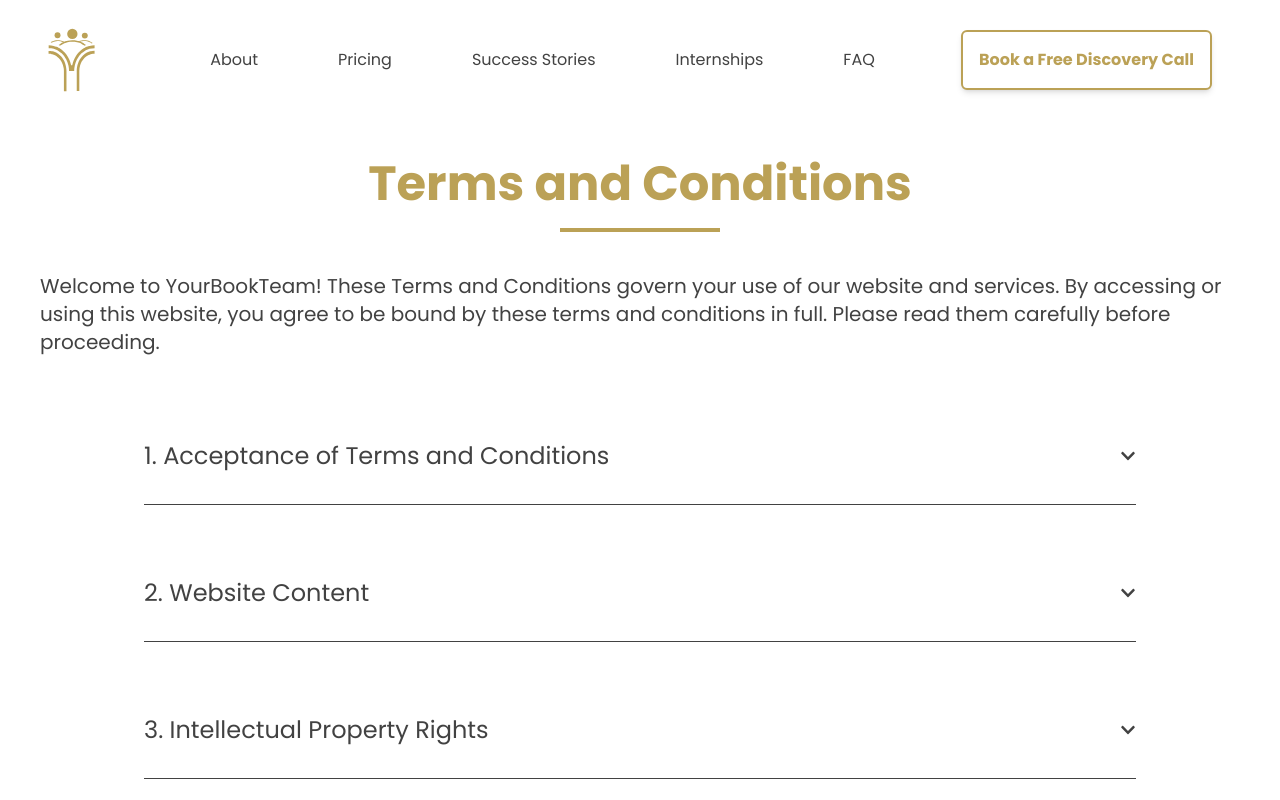
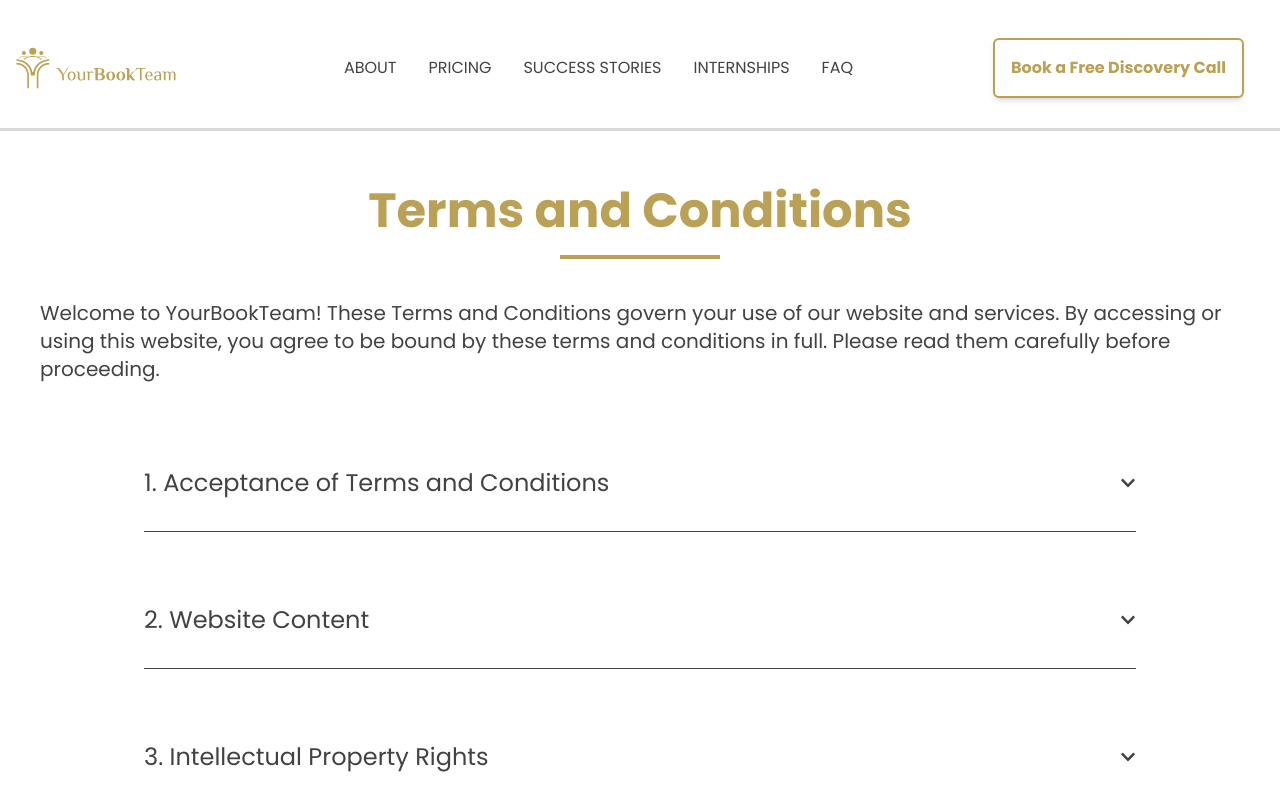
Before and after one commit to YourBookTeam/YBT_Website, a React (Vite) app: page /terms in a window 1280 px wide. Shown: the top 800 px of the page. Built offline with nearby package versions, Linux system fonts and the light colour scheme; a web font is replaced by a local one.

Commit message:
fix/navbar_redesign

```diff
--- /dev/null
+++ b/src/components/DesktopLogo.jsx
@@ -0,0 +1,16 @@
+import { Link } from "react-router-dom";
+import SvgLogo_Full_Gold from "./svgs/SvgLogo_Full_Gold"
+
+function DesktopLogo({ className, handleClick}) {
+  const scrollToTop = () => {
+      window.scrollTo(0,0);
+  }
+
+  return (
+    <Link to="/"  onClick={()=>{ scrollToTop(); handleClick() }}>
+       <SvgLogo_Full_Gold className={className}/>
+    </Link>
+  );
+}
+
+export default DesktopLogo;
--- a/src/components/navbar/DesktopNavbar.jsx
+++ b/src/components/navbar/DesktopNavbar.jsx
@@ -1,27 +1,27 @@
 import { Link } from "react-router-dom";
-import Logo from "../Logo";
 import DiscoveryButton from "./DiscoveryButton";
+import DesktopLogo from "../DesktopLogo";
 
 function DesktopNavbar() {
   return (
-    <nav className="hidden md:flex px-6 lg:px-12 py-5 justify-between items-center w-screen bg-white">
+    <nav className="hidden md:flex mb-4 px-2 lg:px-4 pt-5 pb-3 justify-between items-center w-screen bg-white border-b-3 border-[var(--color-light-gray)]">
       <div className="pr-6 lg:pr-12">
-        <Logo className="fill-gold"></Logo>
+        <DesktopLogo className="fill-gold"></DesktopLogo>
       </div>
 
-      <div className="flex gap-10 lg:gap-12 xl:gap-20">
+      <div className="flex gap-4 lg:gap-8">
         <Link to="/about" className="relative group">
           <span className="relative pb-1">
-            <span className="inline-block transition-transform duration-200 ease-out group-hover:scale-105">
-              About
+            <span className="inline-block text-sm lg:text-base transition-transform duration-200 ease-out group-hover:scale-105">
+              ABOUT
             </span>
             <span className="absolute bottom-0 left-0 right-0 h-0.5 bg-gold origin-center scale-x-0 group-hover:scale-x-100 transition-transform duration-300 ease-in-out"></span>
           </span>
         </Link>
         <Link to="/pricing" className="relative group">
           <span className="relative pb-1">
-            <span className="inline-block transition-transform duration-200 ease-out group-hover:scale-105">
-              Pricing
+            <span className="inline-block text-sm lg:text-base transition-transform duration-200 ease-out group-hover:scale-105">
+              PRICING
             </span>
             <span className="absolute bottom-0 left-0 right-0 h-0.5 bg-gold origin-center scale-x-0 group-hover:scale-x-100 transition-transform duration-300 ease-in-out"></span>
           </span>
@@ -31,23 +31,23 @@ function DesktopNavbar() {
           className="relative group whitespace-nowrap"
         >
           <span className="relative pb-1">
-            <span className="inline-block transition-transform duration-200 ease-out group-hover:scale-105">
-              Success Stories
+            <span className="inline-block text-sm lg:text-base transition-transform duration-200 ease-out group-hover:scale-105">
+              SUCCESS STORIES
             </span>
             <span className="absolute bottom-0 left-0 right-0 h-0.5 bg-gold origin-center scale-x-0 group-hover:scale-x-100 transition-transform duration-300 ease-in-out"></span>
           </span>
         </Link>
         <Link to="/internships" className="relative group">
           <span className="relative pb-1">
-            <span className="inline-block transition-transform duration-200 ease-out group-hover:scale-105">
-              Internships
+            <span className="inline-block text-sm lg:text-base transition-transform duration-200 ease-out group-hover:scale-105">
+              INTERNSHIPS
             </span>
             <span className="absolute bottom-0 left-0 right-0 h-0.5 bg-gold origin-center scale-x-0 group-hover:scale-x-100 transition-transform duration-300 ease-in-out"></span>
           </span>
         </Link>
         <Link to="/faq" className="relative group">
           <span className="relative pb-1">
-            <span className="inline-block transition-transform duration-200 ease-out group-hover:scale-105">
+            <span className="inline-block text-sm lg:text-base transition-transform duration-200 ease-out group-hover:scale-105">
               FAQ
             </span>
             <span className="absolute bottom-0 left-0 right-0 h-0.5 bg-gold origin-center scale-x-0 group-hover:scale-x-100 transition-transform duration-300 ease-in-out"></span>
--- /dev/null
+++ b/src/components/svgs/SvgLogo_Full_Gold.jsx
@@ -0,0 +1,50 @@
+function SvgLogo_Full_Gold({ className, preserveAspectRatio }) {
+
+  if(!preserveAspectRatio) preserveAspectRatio = "xMidYMid meet";
+
+  return (
+    <svg
+      id="Layer_1"
+      data-name="Layer 1"
+      xmlns="http://www.w3.org/2000/svg"
+      viewBox="0 0 250 150"
+      fill="#bba156"
+      preserveAspectRatio={preserveAspectRatio}
+      className={`${className} w-40 h-24`}
+    >
+      <defs>
+        <style>
+          {`.cls-1 {
+            fill: #bba156;
+            stroke-width: 0px;
+          }`}
+        </style>
+      </defs>
+      <g>
+        <circle className="cls-1" cx="26.26" cy="48.86" r="5.48"/>
+        <circle className="cls-1" cx="39.52" cy="51.71" r="3.12"/>
+        <circle className="cls-1" cx="12.33" cy="51.71" r="3.12"/>
+        <path className="cls-1" d="M12.79,57.09c1.58,0,3.07.25,4.36.68-1.02.41-1.98.89-2.86,1.43-1,.62-1.86,1.3-2.58,2.03l1.31.81c1.49-1.43,3.6-2.6,6.1-3.37.35-.11.71-.21,1.08-.31,1.86-.47,3.91-.74,6.06-.74,2.02,0,3.95.23,5.73.66.38.09.75.19,1.12.3,2.65.78,4.87,1.99,6.42,3.49l1.31-.8c-.72-.74-1.6-1.43-2.6-2.06-.94-.58-1.97-1.09-3.07-1.51,1.23-.38,2.63-.6,4.12-.6,3.21,0,6.02,1.02,7.6,2.54l.75-.46c-.41-.43-.92-.82-1.49-1.18-1.84-1.14-4.27-1.76-6.86-1.76-1.95,0-3.81.36-5.4,1.02-2.34-.74-4.94-1.12-7.63-1.12s-5.48.42-7.89,1.21c-1.63-.72-3.56-1.1-5.59-1.1-2.59,0-5.02.63-6.86,1.76-.58.36-1.08.75-1.49,1.18l.75.46c1.58-1.53,4.4-2.54,7.61-2.54Z"/>
+        <path className="cls-1" d="M1.04,66.9h-.29v2.58h.29c9.14,0,16.57,7.44,16.57,16.57v20.57h2.58v-20.57c0-10.56-8.59-19.15-19.15-19.15Z"/>
+        <path className="cls-1" d="M40.25,64.2c-4.98,2.43-11.18,7.28-13.22,16.89h-1.43c-2.04-9.6-8.23-14.46-13.22-16.89-4.88-2.38-9.65-2.86-11.64-2.96v2.59c1.84.1,6.16.57,10.51,2.69,7.6,3.7,11.63,10.48,11.98,20.15h6.15c.35-9.67,4.39-16.45,11.98-20.15,4.35-2.12,8.67-2.59,10.51-2.69v-2.59c-2,.1-6.76.58-11.64,2.96Z"/>
+        <path className="cls-1" d="M32.45,86.06v20.57h2.58v-20.57c0-9.14,7.43-16.57,16.57-16.57h.29v-2.58h-.29c-10.56,0-19.15,8.59-19.15,19.15Z"/>
+      </g>
+      <g>
+        <path className="cls-1" d="M72.14,94.18v-7.87l-4.9-7.41c-.6-.85-1.19-1.57-1.77-2.16-.59-.6-1.39-.93-2.41-1.01v-.58h2.59c.71,0,1.33.15,1.86.46.53.31.99.7,1.38,1.18.39.48.75.99,1.08,1.53l4.18,6.49,6.02-9.66h1.3l-6.75,10.95v8.07h-2.59Z"/>
+        <path className="cls-1" d="M86.87,94.47c-1.35,0-2.49-.32-3.43-.95-.94-.63-1.66-1.49-2.16-2.57-.5-1.08-.75-2.26-.75-3.55s.25-2.49.75-3.56c.5-1.07,1.22-1.92,2.16-2.55.94-.63,2.08-.95,3.43-.95s2.49.32,3.43.95c.94.63,1.66,1.48,2.16,2.55.5,1.07.75,2.25.75,3.56s-.25,2.47-.75,3.55c-.5,1.08-1.22,1.93-2.16,2.57-.94.63-2.09.95-3.43.95ZM86.87,93.31c.73,0,1.36-.26,1.9-.79.54-.53.96-1.24,1.25-2.13.3-.89.45-1.89.45-2.98s-.15-2.11-.45-3c-.30-.88-.72-1.59-1.25-2.12-.54-.53-1.17-.79-1.9-.79s-1.34.26-1.89.79c-.55.53-.97,1.23-1.27,2.12-.3.88-.45,1.88-.45,3s.15,2.09.45,2.98c.3.89.72,1.61,1.27,2.13.55.53,1.18.79,1.89.79Z"/>
+        <path className="cls-1" d="M101.52,94.47c-.81,0-1.59-.14-2.33-.43-.75-.29-1.36-.81-1.84-1.56-.48-.75-.72-1.82-.72-3.20v-5.19c0-.86-.12-1.56-.36-2.09-.24-.53-.79-.79-1.66-.79h-.29v-.58h2.31c.67,0,1.20.09,1.57.26.37.17.64.51.79,1.01.15.50.23,1.23.23,2.19v5.19c0,.96.15,1.73.46,2.29.31.57.71.98,1.20,1.23.49.25.99.37,1.51.37.58,0,1.11-.15,1.60-.46.49-.31.92-.66,1.28-1.07v-11.01h2.59v13.55h-1.44l-1.01-1.15h-.14c-.37.37-.86.70-1.50.99-.63.30-1.38.45-2.25.45Z"/>
+        <path className="cls-1" d="M112.24,94.18v-10.09c0-.86-.12-1.56-.36-2.09-.24-.53-.79-.79-1.66-.79h-.29v-.58h2.31c.73,0,1.28.11,1.66.32.37.21.64.54.79.98h.14c.29-.36.72-.72,1.30-1.07.58-.35,1.30-.52,2.16-.52.29,0,.60.03.92.10.33.07.60.18.81.33.21.15.39.34.55.55.15.21.31.46.46.75l-1.15.86c-.21-.29-.52-.50-.94-.65-.41-.14-.87-.22-1.37-.22-.58,0-1.11.13-1.59.39-.48.26-.86.61-1.15,1.05v10.67h-2.59Z"/>
+        <path className="cls-1" d="M124.12,94.18v-15.28c0-.86-.12-1.56-.36-2.09-.24-.53-.79-.79-1.66-.79h-.29v-.86h7.78c.90,0,1.85.05,2.84.16.99.11,1.91.33,2.77.66.85.34,1.55.84,2.09,1.51.54.67.81,1.58.81,2.71,0,.83-.33,1.64-.99,2.44-.66.80-1.67,1.37-3.01,1.71,1.27.12,2.25.39,2.95.84.70.44,1.20.99,1.48,1.63.29.64.43,1.34.43,2.09,0,1.10-.25,1.99-.74,2.68-.49.69-1.15,1.23-1.97,1.60s-1.74.63-2.75.78c-1.01.14-2.02.22-3.04.22h-6.34ZM127.86,83.77h2.16c1.17,0,2.14-.28,2.90-.84.76-.56,1.14-1.52,1.14-2.88,0-.96-.22-1.71-.65-2.25-.43-.54-.99-.92-1.67-1.15-.68-.23-1.40-.35-2.15-.35-.23,0-.45.01-.66.03-.21.02-.39.05-.55.09l-.52.09v7.26ZM129.88,93.03h.14c1.59,0,2.81-.35,3.65-1.04.84-.69,1.25-1.67,1.25-2.94,0-2.65-1.63-3.98-4.90-3.98h-2.16v7.67c.10.02.19.04.29.07.10.03.19.05.29.07.42.10.90.14,1.44.14Z"/>
+        <path className="cls-1" d="M147.90,94.47c-1.42,0-2.65-.31-3.69-.94-1.04-.62-1.84-1.47-2.39-2.55-.56-1.08-.84-2.27-.84-3.57s.28-2.52.84-3.59c.56-1.07,1.35-1.91,2.39-2.54,1.04-.62,2.27-.94,3.69-.94s2.68.31,3.70.94c1.03.62,1.82,1.47,2.38,2.54.56,1.07.84,2.26.84,3.59s-.28,2.50-.84,3.57c-.56,1.08-1.35,1.93-2.38,2.55-1.03.62-2.26.94-3.70.94ZM147.90,93.17c.67,0,1.23-.25,1.69-.75.45-.50.79-1.19,1.01-2.06.22-.87.33-1.86.33-2.95s-.11-2.10-.33-2.97c-.22-.86-.56-1.55-1.01-2.05-.45-.50-1.01-.75-1.69-.75s-1.24.25-1.69.75c-.45.50-.79,1.18-1.01,2.05-.22.86-.33,1.85-.33,2.97s.11,2.08.33,2.95c.22.87.56,1.56,1.01,2.06.45.50,1.01.75,1.69.75Z"/>
+        <path className="cls-1" d="M163.81,94.47c-1.42,0-2.65-.31-3.69-.94-1.04-.62-1.84-1.47-2.39-2.55-.56-1.08-.84-2.27-.84-3.57s.28-2.52.84-3.59c.56-1.07,1.35-1.91,2.39-2.54,1.04-.62,2.27-.94,3.69-.94s2.68.31,3.70.94c1.03.62,1.82,1.47,2.38,2.54.56,1.07.84,2.26.84,3.59s-.28,2.50-.84,3.57c-.56,1.08-1.35,1.93-2.38,2.55-1.03.62-2.26.94-3.70.94ZM163.81,93.17c.67,0,1.23-.25,1.69-.75.45-.50.79-1.19,1.01-2.06.22-.87.33-1.86.33-2.95s-.11-2.10-.33-2.97c-.22-.86-.56-1.55-1.01-2.05-.45-.50-1.01-.75-1.69-.75s-1.24.25-1.69.75c-.45.50-.79,1.18-1.01,2.05-.22.86-.33,1.85-.33,2.97s.11,2.08.33,2.95c.22.87.56,1.56,1.01,2.06.45.50,1.01.75,1.69.75Z"/>
+        <path className="cls-1" d="M184.31,94.47c-.81,0-1.57-.17-2.28-.50-.71-.34-1.38-.94-2.02-1.80l-2.77-3.63v5.65h-3.75v-15.28c0-.86-.12-1.56-.36-2.09-.24-.53-.79-.79-1.66-.79h-.29v-.86h3.46c1.02,0,1.71.27,2.06.81.36.54.53,1.52.53,2.94v8.22l3.49-4.27c.60-.71,1.18-1.26,1.76-1.64.58-.38,1.37-.58,2.39-.58h.58v.75c-1.13,0-2.09.48-2.88,1.44l-2.80,3.40,3.83,5.07c.50.67.97,1.18,1.41,1.53.44.35.86.57,1.27.66v.69c-.15.08-.43.14-.84.20-.40.06-.79.09-1.15.09Z"/>
+        <path className="cls-1" d="M193.70,94.18v-17.87h-2.59c-1.15,0-2.04.26-2.67.79-.62.53-.94,1.37-.94,2.52h-.58v-2.16c0-.38.07-.75.20-1.11.13-.36.38-.64.74-.86.36-.22.86-.33,1.51-.33h13.40v1.15h-6.49v17.87h-2.59Z"/>
+        <path className="cls-1" d="M208,94.47c-1.35,0-2.46-.32-3.36-.95-.89-.63-1.57-1.49-2.02-2.57-.45-1.08-.68-2.26-.68-3.55s.23-2.49.69-3.56c.46-1.07,1.12-1.92,1.99-2.55s1.89-.95,3.08-.95c1.96,0,3.41.55,4.35,1.64.94,1.10,1.41,2.66,1.41,4.70l-.06,1.15h-8.73c0,1.58.34,2.88,1.02,3.92.68,1.04,1.64,1.56,2.87,1.56.94,0,1.72-.20,2.35-.61.62-.40,1.19-.97,1.69-1.70l.58.43c-.65,1.10-1.41,1.87-2.26,2.34-.86.46-1.83.69-2.93.69ZM204.69,86.68h6.05c0-1.67-.25-2.95-.75-3.85-.50-.89-1.26-1.34-2.28-1.34-.58,0-1.09.23-1.54.68s-.81,1.07-1.08,1.84c-.27.78-.40,1.67-.40,2.67Z"/>
+        <path className="cls-1" d="M220.02,94.47c-.40,0-.84-.06-1.31-.19-.47-.12-.93-.34-1.37-.65-.44-.31-.80-.72-1.08-1.24-.28-.52-.42-1.17-.42-1.96,0-1.06.34-1.87,1.02-2.45.68-.58,1.59-.98,2.71-1.22,1.12-.24,2.33-.36,3.62-.36h.86c0-1.35-.13-2.37-.40-3.07-.27-.70-.63-1.18-1.08-1.44-.45-.26-.97-.39-1.54-.39-.81,0-1.48.17-2.03.52-.55.35-.93.99-1.14,1.93h-1.30c0-.50.03-.97.09-1.40.06-.43.27-.83.63-1.20.36-.36.96-.62,1.79-.78.83-.15,1.67-.23,2.54-.23.65,0,1.28.08,1.89.23.61.15,1.14.44,1.61.85.47.41.85,1.02,1.12,1.82.28.80.42,1.85.42,3.16v7.78h-1.44l-1.01-1.30h-.14c-.29.37-.76.72-1.41,1.07-.65.35-1.53.52-2.62.52ZM221.32,93.17c.71,0,1.27-.18,1.69-.53.41-.36.76-.75,1.05-1.20v-3.89h-.86c-1.44,0-2.57.26-3.39.79-.82.53-1.23,1.23-1.23,2.09,0,.94.28,1.63.84,2.08.56.44,1.19.66,1.90.66Z"/>
+        <path className="cls-1" d="M231.09,94.18v-10.09c0-.86-.12-1.56-.36-2.09-.24-.53-.79-.79-1.66-.79h-.58v-.58h2.59c.73,0,1.28.10,1.66.30s.64.49.79.85h.14c.36-.36.86-.70,1.50-.99.63-.30,1.38-.45,2.25-.45.73,0,1.40.13,2.00.40.61.27,1.09.81,1.46,1.61.50-.65,1.14-1.15,1.93-1.50.79-.35,1.59-.52,2.39-.52.73,0,1.40.14,2.00.43.61.29,1.10.80,1.47,1.54.37.74.56,1.81.56,3.21v8.65h-2.59v-8.65c0-1.44-.20-2.45-.61-3.03-.40-.58-.97-.86-1.70-.86-.56,0-1.13.20-1.73.61-.60.40-1.03.83-1.30,1.27.08.21.12.53.13.95,0,.42.01.78.01,1.07v8.65h-2.59v-8.65c0-1.44-.20-2.45-.61-3.03-.40-.58-.97-.86-1.70-.86-.58,0-1.11.15-1.60.46-.49.31-.92.66-1.28,1.07v11.01h-2.59Z"/>
+      </g>
+    </svg>
+  );
+}
+
+export default SvgLogo_Full_Gold;
```
Also changed, not shown: src/assets/YBT logo web v1-01.svg (added).
